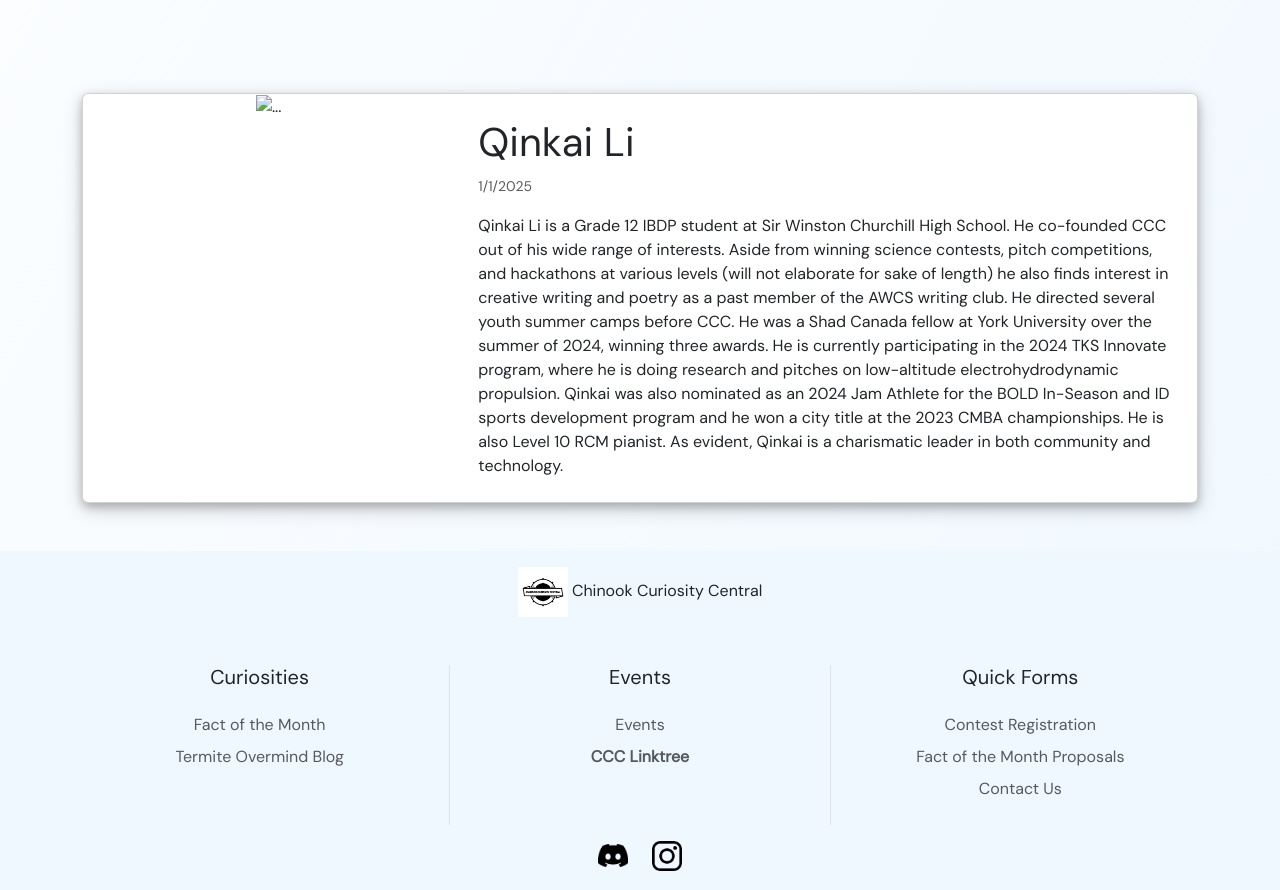
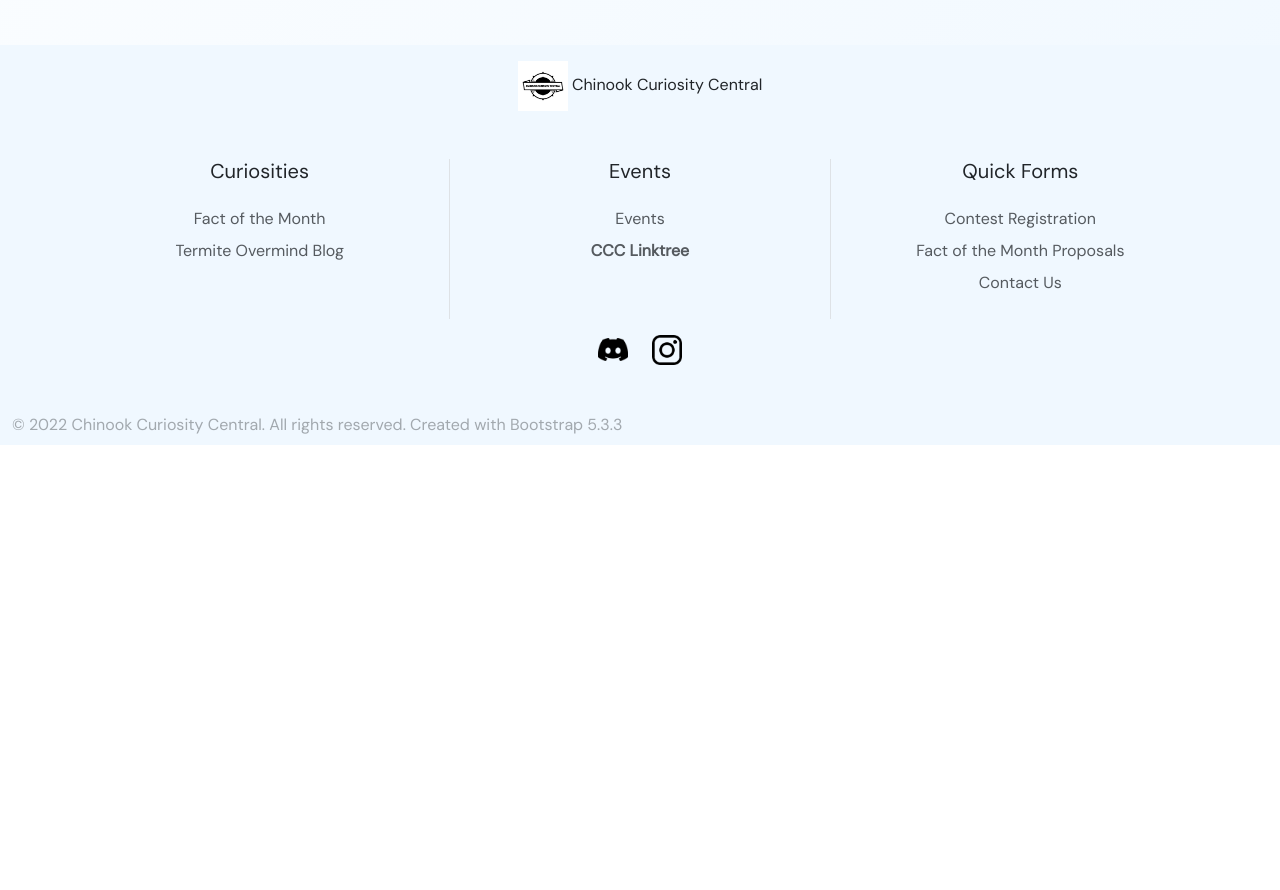
Before and after one commit to kailiovermind-2314/chinookcuriositycentral, a website: page team.html in a window 1280 px wide. Shown: the part 1341-2231 px from the top of the page. After the commit the page ends 1786 px from the top, so only its background shows below. Drawn offline with nearby package versions, Linux system fonts and the light colour scheme.

Commit message:
Update team.html

```diff
--- a/team.html
+++ b/team.html
@@ -197,40 +197,6 @@
                 </div>
             </div>
         </div>
-
-        <div class="container-fluid">
-            <!-- Qinkai Li's Profile -->
-            <div class="container m-5 mx-auto">
-                <div class="card card-lift-1 mb-3 slide-target">
-                    <div class="row g-0">
-                        <div class="col-md-4 text-center">
-                            <img src="..." class="img-fluid" style=" width: auto;" alt="...">
-                        </div>
-                        <div class="col-md-8">
-                            <div class="card-body p-4">
-                                <h1 class="card-title">Qinkai Li</h1>
-                                <p class="card-text"><small class="text-body-secondary">1/1/2025</small></p>
-                                <h6 class="card-text">
-                                    Qinkai Li is a Grade 12 IBDP student at Sir Winston Churchill High School. He co-founded CCC
-                                    out of his wide range of interests. Aside from winning science contests, pitch competitions,
-                                    and hackathons at various levels (will not elaborate for sake of length) he also finds interest
-                                    in creative writing and poetry as a past member of the AWCS writing club.
-                                    He directed several youth summer
-                                    camps before CCC. He was a Shad Canada fellow at York University over the summer of 2024, winning three awards.
-                                    He is currently participating in the 2024 TKS Innovate program, where he is doing research and pitches on
-                                    low-altitude electrohydrodynamic propulsion.
-                                    Qinkai was also nominated as an 2024 Jam Athlete for the BOLD In-Season and ID sports development program
-                                    and he won a city title at the 2023 CMBA championships. He is also Level 10 RCM pianist. As evident, Qinkai is
-                                    a charismatic leader in both community and technology.
-                                </h6>
-                            </div>
-                        </div>
-                    </div>
-                </div>
-            </div>
-        </div>
-
-
     </body>
 
     <!-- FOOTER -->
```
